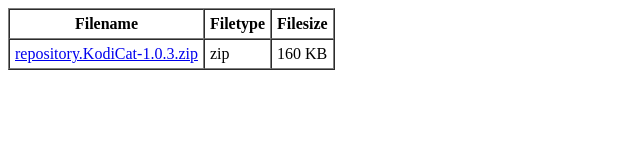
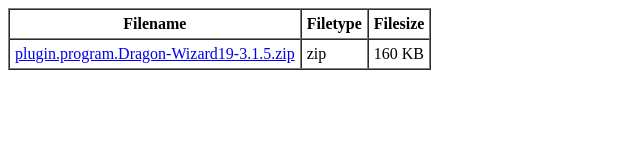
Before and after one commit to 19DRAGONVIP/555, a plain HTML site: page index.html in a window 1280 px wide. Shown: the whole page, without its empty margins (0-640 px from the left). Drawn offline with Linux system fonts and the light colour scheme.

Commit message:
Update index.html

```diff
--- a/index.html
+++ b/index.html
@@ -1,4 +1,4 @@
 <TABLE border=1 cellpadding=5 cellspacing=0 class=whitelinks>
 <TR><TH>Filename</TH><th>Filetype</th><th>Filesize</th></TR>
-<TR><TD><a href="repository.KodiCat-1.0.3.zip">repository.KodiCat-1.0.3.zip</a></td><td>zip</td><td>160 KB</td></TR>
+<TR><TD><a href="plugin.program.Dragon-Wizard19-3.1.5.zip">plugin.program.Dragon-Wizard19-3.1.5.zip</a></td><td>zip</td><td>160 KB</td></TR>
 </TABLE>
```
